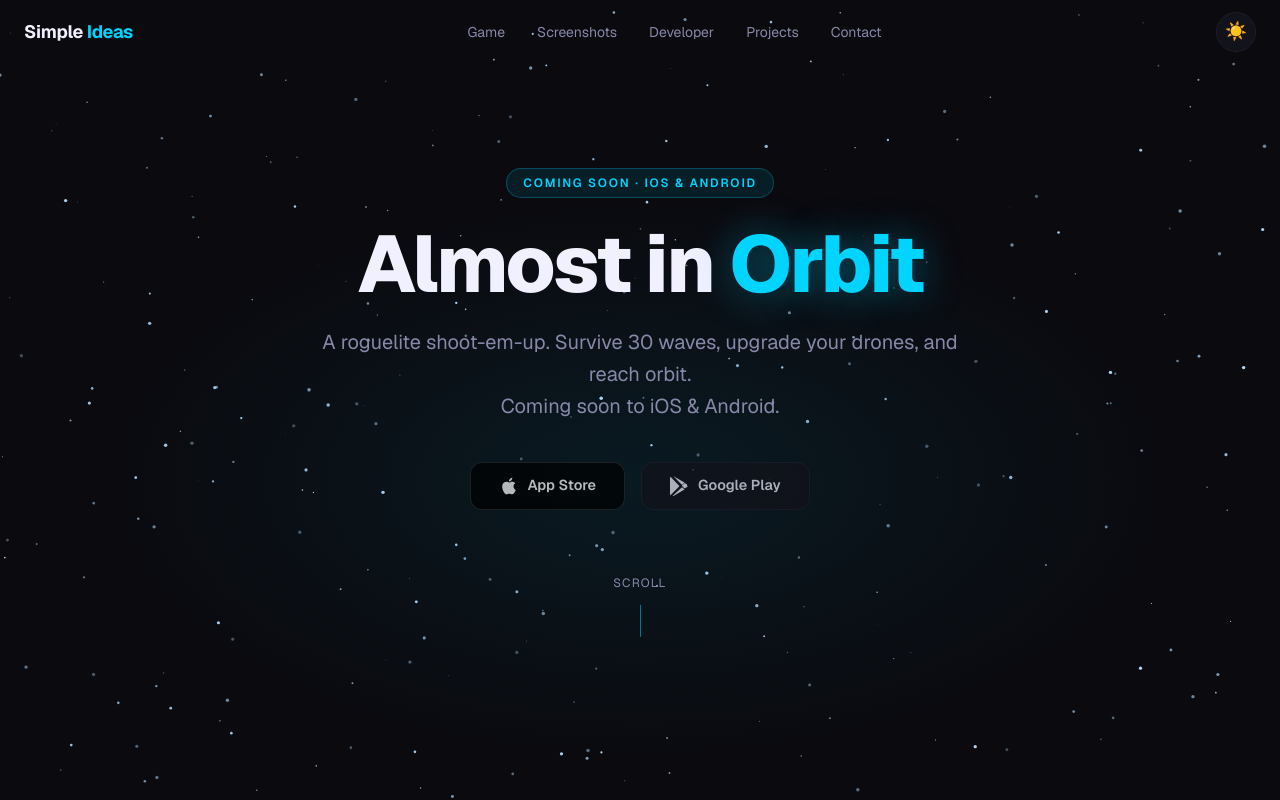
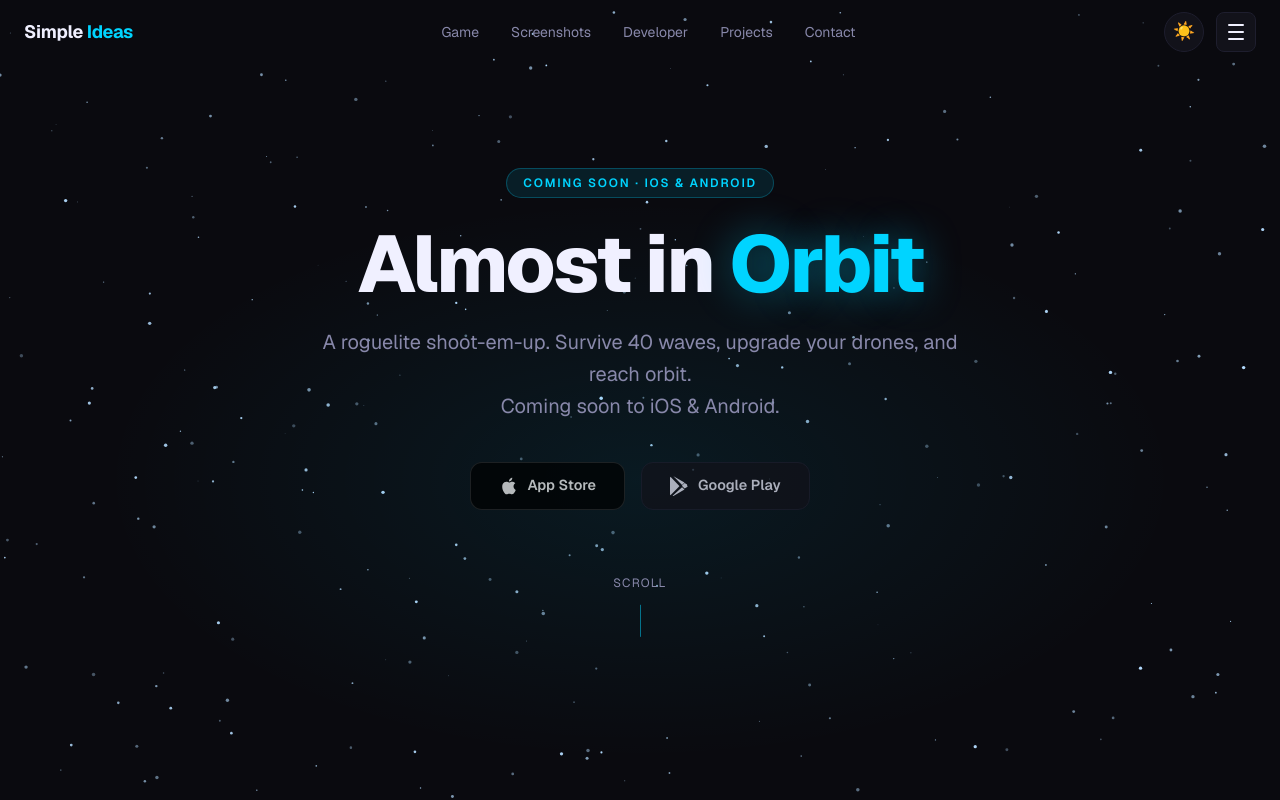
Before and after one commit to asadov/simpleideas-web, a Next.js app: page / in a window 1280 px wide. Shown: the top 800 px of the page. Built offline with nearby package versions, Linux system fonts and the light colour scheme.

Commit message:
açıklama

```diff
--- a/components/AboutGame.tsx
+++ b/components/AboutGame.tsx
@@ -15,8 +15,8 @@ const features = [
   },
   {
     icon: "🌊",
-    title: "30 Waves",
-    desc: "Survive 30 escalating waves of enemy formations, mini-bosses, and screen-filling bosses.",
+    title: "40 Waves",
+    desc: "Survive 40 escalating waves of enemy formations, mini-bosses, and screen-filling bosses.",
   },
   {
     icon: "🎨",
--- a/components/Hero.tsx
+++ b/components/Hero.tsx
@@ -184,7 +184,7 @@ export function Hero() {
             lineHeight: 1.6,
           }}
         >
-          A roguelite shoot-em-up. Survive 30 waves, upgrade your drones, and reach orbit.
+          A roguelite shoot-em-up. Survive 40 waves, upgrade your drones, and reach orbit.
           <br />
           Coming soon to iOS & Android.
         </motion.p>
--- a/components/Navbar.tsx
+++ b/components/Navbar.tsx
@@ -15,6 +15,7 @@ export function Navbar() {
   const { theme, setTheme } = useTheme();
   const [mounted, setMounted] = useState(false);
   const [scrolled, setScrolled] = useState(false);
+  const [menuOpen, setMenuOpen] = useState(false);
 
   useEffect(() => {
     setMounted(true);
@@ -24,6 +25,7 @@ export function Navbar() {
   }, []);
 
   return (
+    <>
       <nav
         style={{
           position: "fixed",
@@ -36,10 +38,10 @@ export function Navbar() {
           display: "flex",
           alignItems: "center",
           justifyContent: "space-between",
-        backgroundColor: scrolled ? "var(--bg)" : "transparent",
-        borderBottom: scrolled ? "1px solid var(--border)" : "1px solid transparent",
-        backdropFilter: scrolled ? "blur(12px)" : "none",
-        WebkitBackdropFilter: scrolled ? "blur(12px)" : "none",
+          backgroundColor: scrolled || menuOpen ? "var(--bg)" : "transparent",
+          borderBottom: scrolled || menuOpen ? "1px solid var(--border)" : "1px solid transparent",
+          backdropFilter: scrolled || menuOpen ? "blur(12px)" : "none",
+          WebkitBackdropFilter: scrolled || menuOpen ? "blur(12px)" : "none",
           transition: "all 0.3s ease",
         }}
       >
@@ -52,16 +54,16 @@ export function Navbar() {
             letterSpacing: "-0.02em",
             color: "var(--fg)",
             textDecoration: "none",
+            flexShrink: 0,
           }}
         >
           Simple{" "}
           <span style={{ color: "var(--accent)" }}>Ideas</span>
         </a>
 
-      {/* Nav links — hidden on mobile */}
+        {/* Nav links — desktop only */}
         <ul
           style={{
-          display: "flex",
             gap: "2rem",
             listStyle: "none",
             margin: 0,
@@ -88,7 +90,8 @@ export function Navbar() {
           ))}
         </ul>
 
-      {/* Theme toggle */}
+        {/* Right side: theme toggle + hamburger */}
+        <div style={{ display: "flex", alignItems: "center", gap: "0.75rem" }}>
           {mounted && (
             <button
               onClick={() => setTheme(theme === "dark" ? "light" : "dark")}
@@ -111,6 +114,99 @@ export function Navbar() {
               {theme === "dark" ? "☀️" : "🌙"}
             </button>
           )}
+
+          {/* Hamburger — mobile only */}
+          <button
+            onClick={() => setMenuOpen((o) => !o)}
+            aria-label="Toggle menu"
+            className="flex md:hidden"
+            style={{
+              width: "40px",
+              height: "40px",
+              borderRadius: "8px",
+              border: "1px solid var(--border)",
+              background: "var(--card)",
+              cursor: "pointer",
+              display: "flex",
+              alignItems: "center",
+              justifyContent: "center",
+              flexDirection: "column",
+              gap: "5px",
+              flexShrink: 0,
+              padding: 0,
+            }}
+          >
+            <span style={{
+              display: "block",
+              width: "16px",
+              height: "2px",
+              background: "var(--fg)",
+              borderRadius: "2px",
+              transition: "all 0.2s",
+              transform: menuOpen ? "translateY(7px) rotate(45deg)" : "none",
+            }} />
+            <span style={{
+              display: "block",
+              width: "16px",
+              height: "2px",
+              background: "var(--fg)",
+              borderRadius: "2px",
+              transition: "all 0.2s",
+              opacity: menuOpen ? 0 : 1,
+            }} />
+            <span style={{
+              display: "block",
+              width: "16px",
+              height: "2px",
+              background: "var(--fg)",
+              borderRadius: "2px",
+              transition: "all 0.2s",
+              transform: menuOpen ? "translateY(-7px) rotate(-45deg)" : "none",
+            }} />
+          </button>
+        </div>
       </nav>
+
+      {/* Mobile dropdown menu */}
+      {menuOpen && (
+        <div
+          className="flex md:hidden"
+          style={{
+            position: "fixed",
+            top: "64px",
+            left: 0,
+            right: 0,
+            zIndex: 49,
+            background: "var(--bg)",
+            borderBottom: "1px solid var(--border)",
+            padding: "1rem 1.5rem",
+            flexDirection: "column",
+            gap: "0",
+          }}
+        >
+          {navLinks.map((link) => (
+            <a
+              key={link.href}
+              href={link.href}
+              onClick={() => setMenuOpen(false)}
+              style={{
+                display: "block",
+                padding: "0.85rem 0",
+                fontSize: "1rem",
+                fontWeight: 500,
+                color: "var(--fg-muted)",
+                textDecoration: "none",
+                borderBottom: "1px solid var(--border)",
+                transition: "color 0.2s",
+              }}
+              onMouseEnter={(e) => ((e.target as HTMLElement).style.color = "var(--accent)")}
+              onMouseLeave={(e) => ((e.target as HTMLElement).style.color = "var(--fg-muted)")}
+            >
+              {link.label}
+            </a>
+          ))}
+        </div>
+      )}
+    </>
   );
 }
--- a/components/Projects.tsx
+++ b/components/Projects.tsx
@@ -7,7 +7,7 @@ const projects = [
     title: "Almost in Orbit",
     status: "In Development",
     statusColor: "#00d4ff",
-    desc: "A roguelite shoot-em-up mobile game. Survive 30 waves, upgrade drones, and fight your way to orbit. Built in Unity 6 for iOS & Android.",
+    desc: "A roguelite shoot-em-up mobile game. Survive 40 waves, upgrade drones, and fight your way to orbit. Built in Unity 6 for iOS & Android.",
     tags: ["Unity 6", "C#", "Pixel Art", "Mobile"],
     icon: "🚀",
     coming: false,
--- a/components/Screenshots.tsx
+++ b/components/Screenshots.tsx
@@ -105,7 +105,7 @@ export function Screenshots() {
                     src={item.src}
                     alt={item.alt}
                     fill
-                    style={{ objectFit: "cover" }}
+                    style={{ objectFit: "cover", objectPosition: "top" }}
                     sizes="(max-width: 768px) 45vw, 200px"
                   />
                 </div>
@@ -167,7 +167,7 @@ export function Screenshots() {
               src={screenshots[activeIndex].src}
               alt={screenshots[activeIndex].alt}
               fill
-              style={{ objectFit: "cover" }}
+              style={{ objectFit: "contain" }}
               sizes="360px"
               priority
             />
```
Lines whose indentation alone changed are shown as unchanged.
